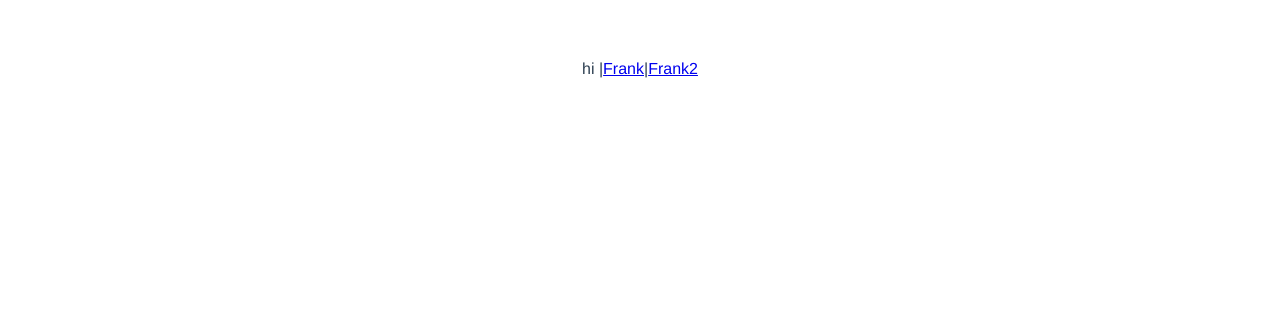
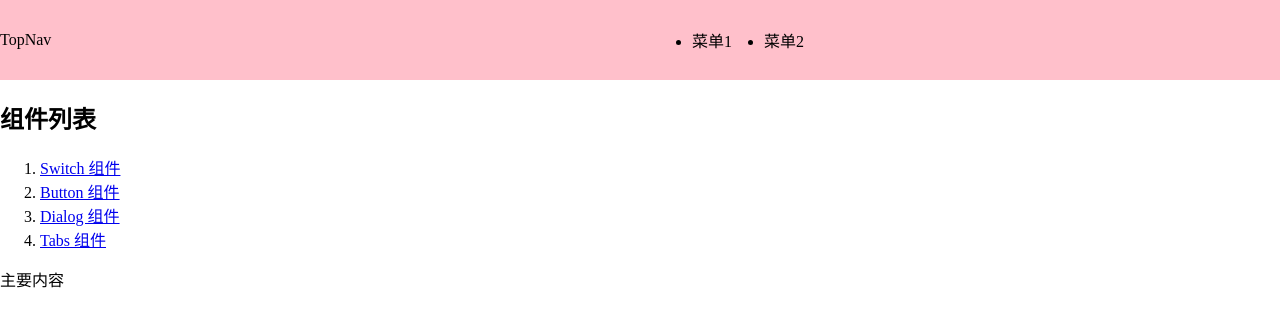
Before and after one commit to TTTTTTTZL/TTUI, a Vue app: page /#/doc in a window 1280 px wide. Before the commit this address had no page. Shown: the top 326 px of the page. Built offline with nearby package versions, Linux system fonts and the light colour scheme.

Commit message:
初始化基本页面布局及DOC的aside布局

```diff
--- a/package.json
+++ b/package.json
@@ -11,6 +11,7 @@
   },
   "devDependencies": {
     "@vue/compiler-sfc": "^3.0.0-rc.1",
+    "sass": "^1.32.8",
     "vite": "^1.0.0-rc.1"
   }
 }
--- a/src/App.vue
+++ b/src/App.vue
@@ -1,15 +1,12 @@
 <template>
-  <div>
-    hi |<router-link to="/">Frank</router-link>|<router-link to="xxx"
-      >Frank2</router-link
-    >
-  </div>
+  <Topnav></Topnav>
   <router-view />
 </template>
 
 <script>
+import Topnav from '../src/components/Topnav.vue'
 export default {
   name: 'App',
-  components: {},
+  components: { Topnav },
 }
 </script>
--- a/src/components/Frank.vue
+++ /dev/null
@@ -1,13 +0,0 @@
-<template>
-  <h1>我的第一个组件</h1>
-</template>
-
-<script>
-export default {
-  name: 'Frank',
-
-  data() {
-    return {}
-  },
-}
-</script>
--- a/src/components/Frank2.vue
+++ /dev/null
@@ -1,13 +0,0 @@
-<template>
-  <h1>Frank2</h1>
-</template>
-
-<script>
-export default {
-  name: 'Frank2',
-
-  data() {
-    return {}
-  },
-}
-</script>
--- /dev/null
+++ b/src/components/Topnav.vue
@@ -0,0 +1,31 @@
+<template>
+  <div class="container">
+    <div class="left-item">TopNav</div>
+    <ul class="right-item">
+      <li>菜单1</li>
+      <li>菜单2</li>
+    </ul>
+  </div>
+</template>
+
+<script setup></script>
+
+<style lang="scss" scoped>
+.container {
+  display: flex;
+  height: 80px;
+  background: pink;
+  align-items: center;
+  .left-item {
+    flex: 1;
+  }
+  .right-item {
+    flex: 1;
+    display: flex;
+    > li {
+      // flex: 1;
+      margin-left: 32px;
+    }
+  }
+}
+</style>
--- a/src/index.css
+++ /dev/null
@@ -1,8 +0,0 @@
-#app {
-  font-family: Avenir, Helvetica, Arial, sans-serif;
-  -webkit-font-smoothing: antialiased;
-  -moz-osx-font-smoothing: grayscale;
-  text-align: center;
-  color: #2c3e50;
-  margin-top: 60px;
-}
--- /dev/null
+++ b/src/index.scss
@@ -0,0 +1,4 @@
+body {
+  margin: 0;
+  padding: 0;
+}
--- /dev/null
+++ b/src/views/Doc.vue
@@ -0,0 +1,28 @@
+<template>
+  <div class="container">
+    <aside>
+      <h2>组件列表</h2>
+      <ol>
+        <li>
+          <router-link to="/doc/switch">Switch 组件</router-link>
+        </li>
+        <li>
+          <router-link to="/doc/button">Button 组件</router-link>
+        </li>
+        <li>
+          <router-link to="/doc/dialog">Dialog 组件</router-link>
+        </li>
+        <li>
+          <router-link to="/doc/tabs">Tabs 组件</router-link>
+        </li>
+      </ol>
+    </aside>
+    <main>主要内容</main>
+  </div>
+</template>
+
+<script>
+export default {}
+</script>
+
+<style lang="scss" scoped></style>
--- /dev/null
+++ b/src/views/Home.vue
@@ -0,0 +1,13 @@
+<template>
+  <div>
+    HOME
+
+    <router-link to="doc"> 开始</router-link>
+  </div>
+</template>
+
+<script>
+export default {}
+</script>
+
+<style lang="scss" scoped></style>
```
Also changed, not shown: src/main.ts (+6 -6 lines), 1 other file (tests, documents, lock files or other folders).
